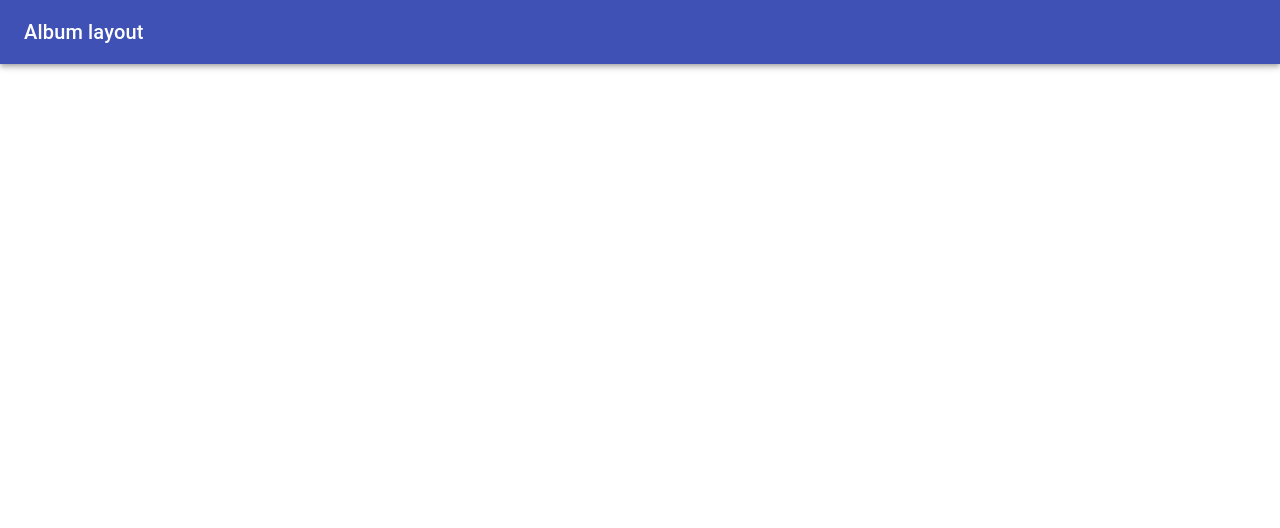
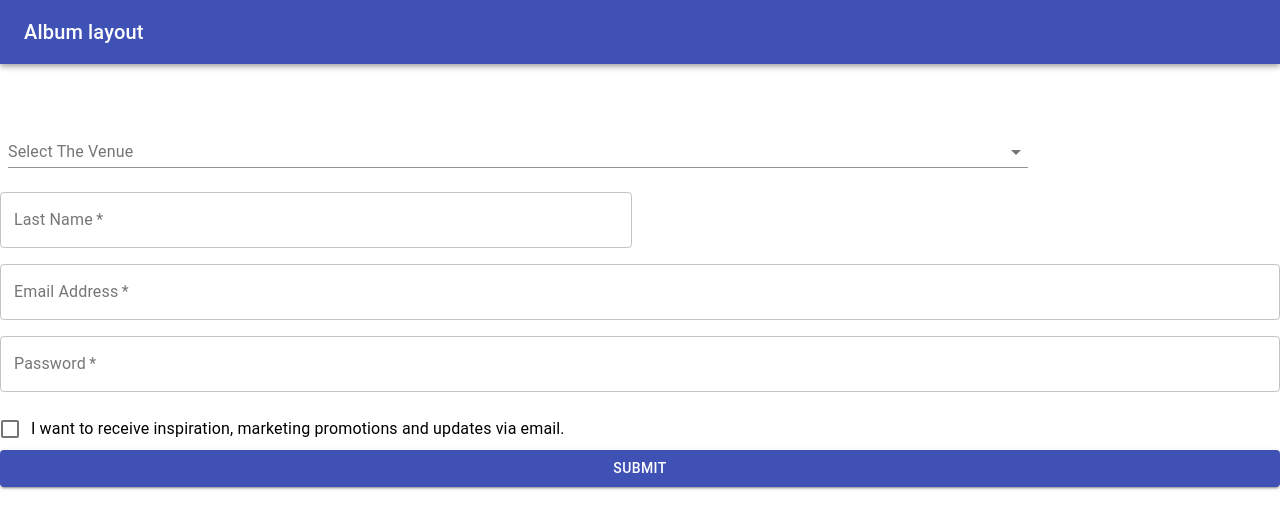
Before and after one commit to himashatw/event-guru-fe, a React (Create React App) app: page /eventorganizer/addcustomizedpackage in a window 1280 px wide. Shown: the top 528 px of the page. Built offline with nearby package versions, Linux system fonts and the light colour scheme.

Commit message:
updateted event organizer

```diff
--- a/src/AppRoutes.js
+++ b/src/AppRoutes.js
@@ -3,6 +3,8 @@ import { BrowserRouter as Router, Switch, Route } from "react-router-dom";
 import AdminDashboard from "./Components/Admin/AdminDashboard";
 import Header from "./Components/HomePage/Header";
 import HomePage from "./Components/HomePage/HomePage";
+import CreateCustomizedPackage from "./Components/EventOrganizer/CustomizePackage/CreateCustomizedPackage";
+import ViewCustomizedPackage from "./Components/EventOrganizer/CustomizePackage/ViewCustomizedPackage"
 
 function AppRoutes() {
   return (
@@ -23,7 +25,12 @@ function AppRoutes() {
           {/* **OWNER ROUTES END** */}
 
           {/* **ORGANIZER ROUTES BEGIN** */}
-
+          <Route exact path="/eventorganizer/addcustomizedpackage" >
+            <CreateCustomizedPackage />
+          </Route>
+          <Route exact path="/eventorganizer/customizedpackages" >
+            <ViewCustomizedPackage />
+          </Route>
           {/* **ORGANIZER ROUTES END** */}
 
           {/* **USER ROUTE BEGIN** */}
--- a/src/Components/EventOrganizer/CustomizePackage/CreateCustomizedPackage.js
+++ b/src/Components/EventOrganizer/CustomizePackage/CreateCustomizedPackage.js
@@ -1,8 +1,122 @@
-import axios from '../../services/axios';
+import axios from '../../../Services/axios.js';
 import React, { useState } from "react";
+import Button from '@material-ui/core/Button';
+import TextField from '@material-ui/core/TextField';
+import FormControlLabel from '@material-ui/core/FormControlLabel';
+import Checkbox from '@material-ui/core/Checkbox';
+import Link from '@material-ui/core/Link';
+import Grid from '@material-ui/core/Grid';
+import Select from '@material-ui/core/Select';
+import Input from '@material-ui/core/Input';
+import InputLabel from '@material-ui/core/InputLabel';
+import FormControl from '@material-ui/core/FormControl';
+import MenuItem from '@material-ui/core/MenuItem';
+import { makeStyles } from '@material-ui/core/styles';
+
 
 const CreateCustomizedPackage = () => {
-    const []
+
+    const [venue, setVenue] = useState('');
+    const [noOfParticipants, setNoOfParticipants] = useState('');
+    const [date, setDate] = useState('');
+    const [email, setEmail] = useState('');
+    const [message, setMessage] = useState('');
+    const [options, setOptions] = useState([]);
+
+
+    const useStyles = makeStyles((theme) => ({
+        formControl: {
+            margin: theme.spacing(1),
+            minWidth: 1020,
+        },
+        selectEmpty: {
+            marginTop: theme.spacing(2),
+        },
+    }));
+    const classes = useStyles();
+
+    const handleChange = (event) => {
+        setVenue(event.target.value);
+    };
+    const onSubmit = () => {
+
+    }
+    onSubmit();
+    return (
+        <div>
+            <br /><br />
+            <form noValidate>
+                <Grid container spacing={2}>
+                    <Grid item xs={12} >
+                        <FormControl className={classes.formControl}>
+                            <InputLabel id="demo-simple-select-helper-label">Select The Venue</InputLabel>
+                            <Select
+                                labelId="demo-simple-select-label"
+                                id="demo-simple-select"
+                                label="Last Name"
+                                value={venue}
+                                onChange={handleChange}
+                            >
+                                <MenuItem value={10}>Coldddddddddddddddddddddddddddddddomo</MenuItem>
+                                <MenuItem value={20}>Twenty</MenuItem>
+                                <MenuItem value={30}>Thirty</MenuItem>
+                            </Select>
+                        </FormControl>
+                    </Grid>
+                    <Grid item xs={12} sm={6}>
+                        <TextField
+                            variant="outlined"
+                            required
+                            fullWidth
+                            id="lastName"
+                            label="Last Name"
+                            name="lastName"
+                            autoComplete="lname"
+                        />
+                    </Grid>
+                    <Grid item xs={12}>
+                        <TextField
+                            variant="outlined"
+                            required
+                            fullWidth
+                            id="email"
+                            label="Email Address"
+                            name="email"
+                            autoComplete="email"
+                        />
+                    </Grid>
+                    <Grid item xs={12}>
+                        <TextField
+                            variant="outlined"
+                            required
+                            fullWidth
+                            name="password"
+                            label="Password"
+                            type="password"
+                            id="password"
+                            autoComplete="current-password"
+                        />
+                    </Grid>
+                    <Grid item xs={12}>
+                        <FormControlLabel
+                            control={<Checkbox value="allowExtraEmails" color="primary" />}
+                            label="I want to receive inspiration, marketing promotions and updates via email."
+                        />
+                    </Grid>
+                </Grid>
+                <Button
+                    type="submit"
+                    fullWidth
+                    variant="contained"
+                    color="primary"
+
+                >
+                    Submit
+                </Button>
+
+            </form>
+        </div>
+    )
 
 }
 export default CreateCustomizedPackage;
--- /dev/null
+++ b/src/Components/EventOrganizer/CustomizePackage/ViewCustomizedPackage.js
@@ -0,0 +1,63 @@
+import React from 'react';
+import Paper from '@material-ui/core/Paper';
+import { makeStyles } from '@material-ui/core/styles';
+import Grid from '@material-ui/core/Grid';
+import Avatar from '@material-ui/core/Avatar';
+import Typography from '@material-ui/core/Typography';
+
+const useStyles = makeStyles((theme) => ({
+    root: {
+        flexGrow: 1,
+        overflow: 'hidden',
+        padding: theme.spacing(0, 3),
+    },
+    paper: {
+        maxWidth: 400,
+        margin: `${theme.spacing(1)}px auto`,
+        padding: theme.spacing(2),
+    },
+}));
+
+const message = `Truncation should be conditionally applicable on this long line of text
+ as this is a much longer line than what the container can support. `;
+
+const ViewCustomizedPackage = () => {
+    const classes = useStyles();
+
+    return (
+        <div className={classes.root}>
+            <Paper className={classes.paper}>
+                <Grid container wrap="nowrap" spacing={2}>
+                    <Grid item>
+                        <Avatar>W</Avatar>
+                    </Grid>
+                    <Grid item xs zeroMinWidth>
+                        <Typography noWrap>{message}</Typography>
+                    </Grid>
+                </Grid>
+            </Paper>
+            <Paper className={classes.paper}>
+                <Grid container wrap="nowrap" spacing={2}>
+                    <Grid item>
+                        <Avatar>W</Avatar>
+                    </Grid>
+                    <Grid item xs>
+                        <Typography noWrap>{message}</Typography>
+                    </Grid>
+                </Grid>
+            </Paper>
+            <Paper className={classes.paper}>
+                <Grid container wrap="nowrap" spacing={2}>
+                    <Grid item>
+                        <Avatar>W</Avatar>
+                    </Grid>
+                    <Grid item xs>
+                        <Typography>{message}</Typography>
+                    </Grid>
+                </Grid>
+            </Paper>
+        </div>
+    );
+}
+
+export default ViewCustomizedPackage;
```
